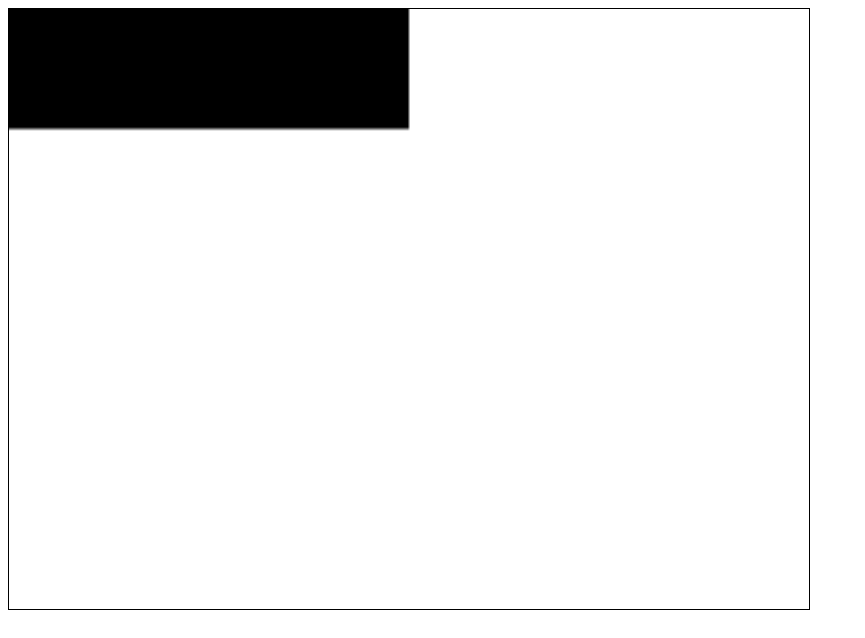
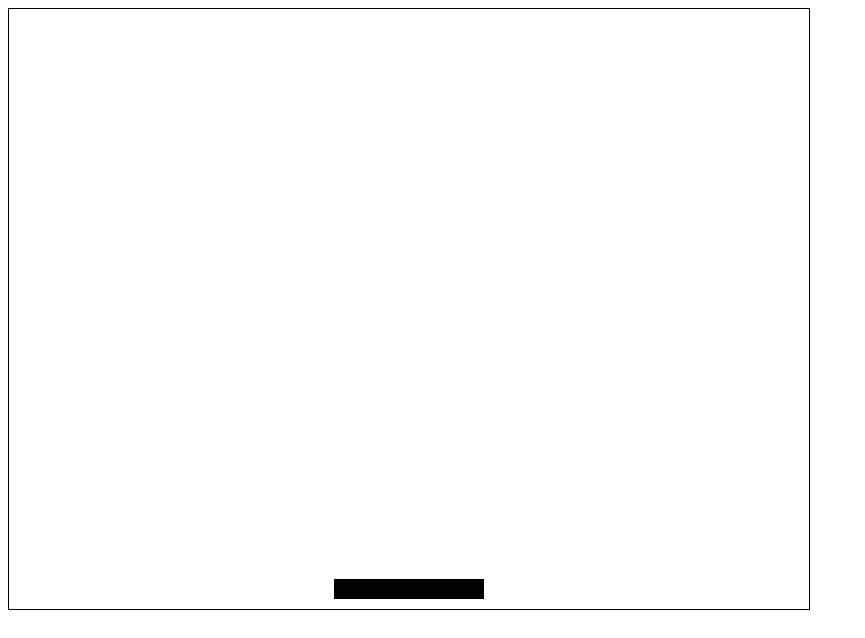
Before and after one commit to irvingvjuarez/paddle, a website with bundled scripts: page index.html in a window 1280 px wide. Shown: the whole page, without its empty margins (0-865 px from the left). Built offline with nearby package versions, Linux system fonts and the light colour scheme.

Commit message:
Paddle shown in the canvas in the position it ought be

```diff
--- a/index.html
+++ b/index.html
@@ -1,5 +1,6 @@
 <!DOCTYPE html>
 <html lang="en">
+
 <head>
 	<meta charset="UTF-8">
 	<meta http-equiv="X-UA-Compatible" content="IE=edge">
@@ -7,9 +8,11 @@
 	<link rel="stylesheet" href="./styles.css">
 	<title>Paddle game</title>
 </head>
+
 <body>
-    <canvas id="game-screen"></canvas>
+	<canvas id="game-screen" width="800" height="600"></canvas>
 
 	<script src="./main.js" type="module"></script>
 </body>
+
 </html>
--- a/main.js
+++ b/main.js
@@ -4,4 +4,4 @@ const canvas = document.getElementById("game-screen")
 const ctx = canvas.getContext("2d")
 
 const paddle = new Paddle()
-paddle.draw(ctx, 0, 0)
+paddle.draw(ctx)
--- /dev/null
+++ b/src/globals.js
@@ -0,0 +1,2 @@
+export const GAME_WIDTH = 800;
+export const GAME_HEIGHT = 600;
--- a/src/paddle.js
+++ b/src/paddle.js
@@ -1,10 +1,18 @@
+import { GAME_HEIGHT, GAME_WIDTH } from "./globals.js";
+
 export class Paddle {
 	constructor() {
 		this.width = 150;
-		this.height = 30;
+		this.height = 20;
+
+		this.position = {
+			x: (GAME_WIDTH / 2) - (this.width / 2),
+			y: GAME_HEIGHT - this.height - 10
+		}
 	}
 
-	draw(ctx, x, y) {
+	draw(ctx) {
+		const { x, y } = this.position
 		ctx.fillRect(x, y, this.width, this.height)
 	}
 }
--- a/styles.css
+++ b/styles.css
@@ -1,5 +1,3 @@
 #game-screen {
   border: 1px solid;
-	width: 800px;
-	height: 600px;
 }
```
Lines whose indentation alone changed are shown as unchanged.
